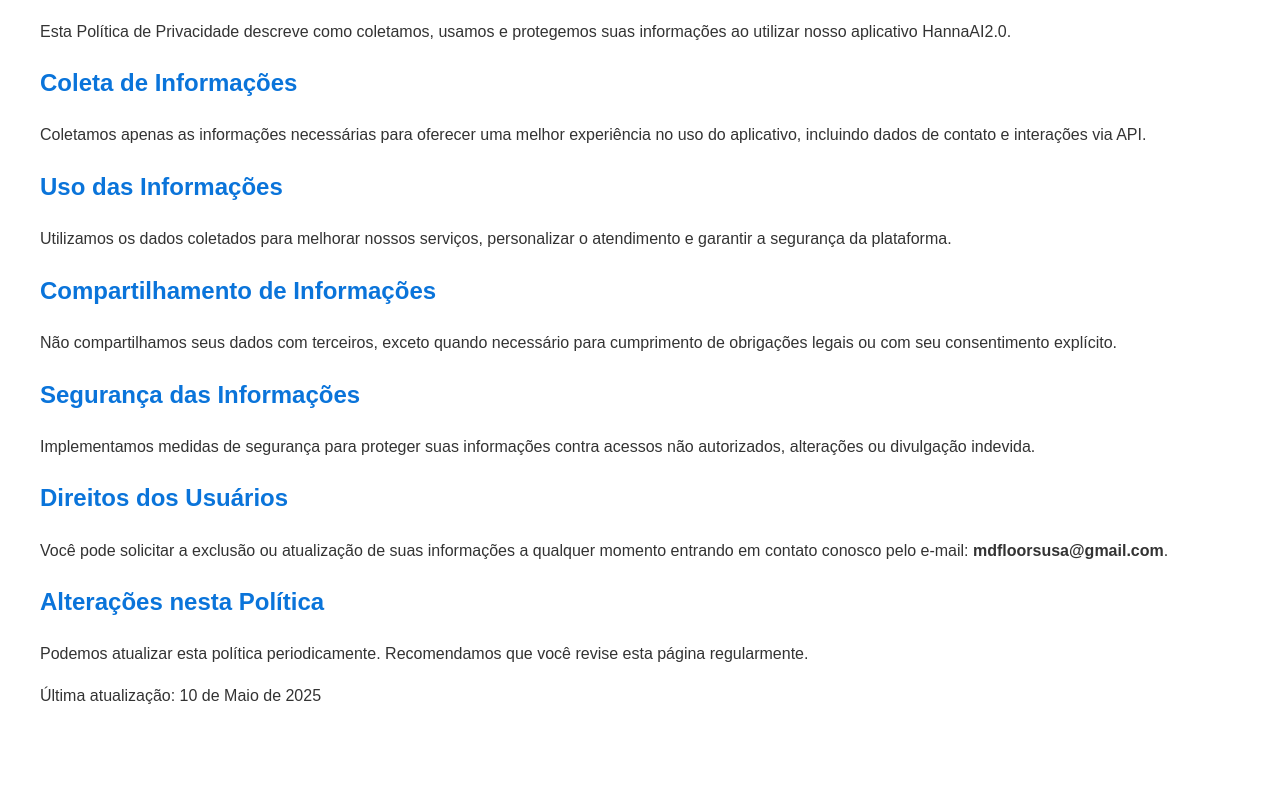
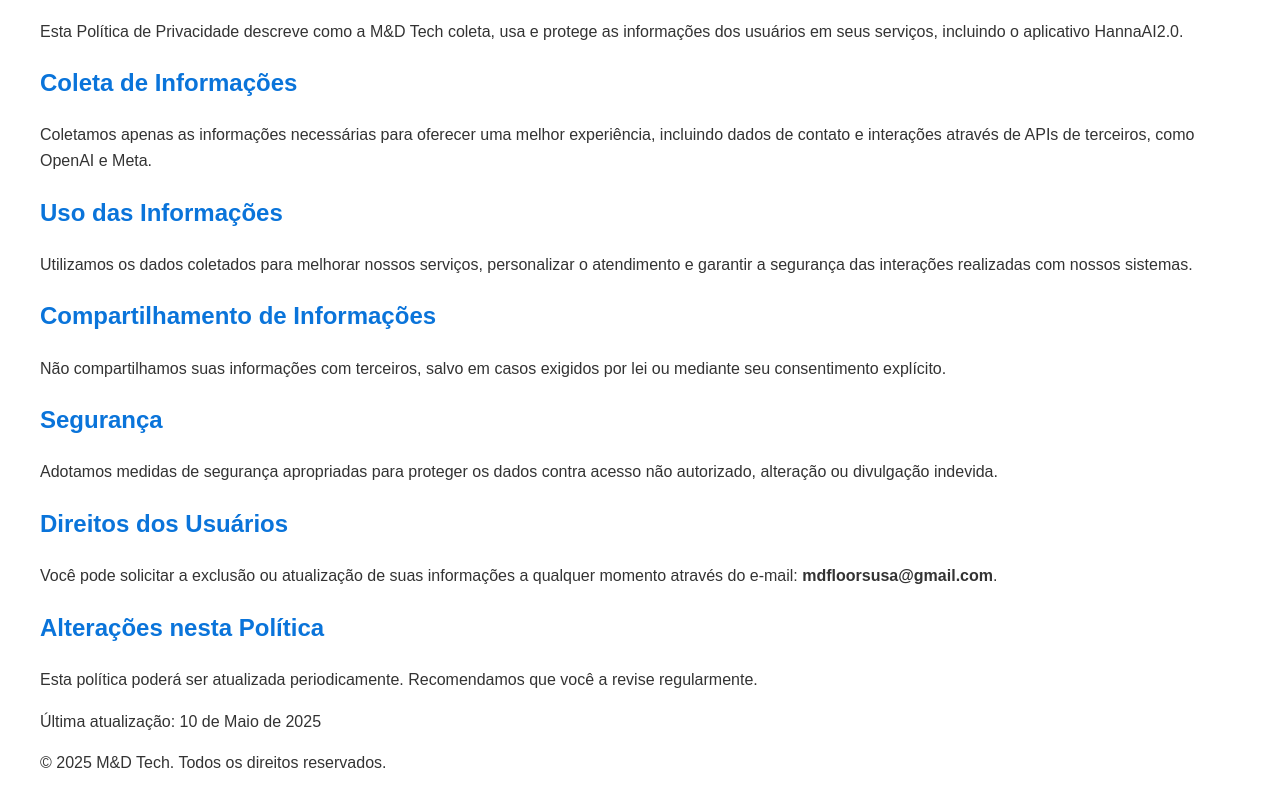
Before and after one commit to Douglasadri10/Hanna, a website: page politica-de-privacidade.html in a window 1280 px wide. Shown: the part 94-900 px from the top of the page. Before the commit the page ends 843 px from the top, so only its background shows below. Drawn offline with Linux system fonts and the light colour scheme.

Commit message:
Update politica-de-privacidade.html

```diff
--- a/politica-de-privacidade.html
+++ b/politica-de-privacidade.html
@@ -11,26 +11,30 @@
 </head>
 <body>
     <h1>Política de Privacidade</h1>
-    <p>Esta Política de Privacidade descreve como coletamos, usamos e protegemos suas informações ao utilizar nosso aplicativo HannaAI2.0.</p>
+    <p>Esta Política de Privacidade descreve como a M&D Tech coleta, usa e protege as informações dos usuários em seus serviços, incluindo o aplicativo HannaAI2.0.</p>
 
     <h2>Coleta de Informações</h2>
-    <p>Coletamos apenas as informações necessárias para oferecer uma melhor experiência no uso do aplicativo, incluindo dados de contato e interações via API.</p>
+    <p>Coletamos apenas as informações necessárias para oferecer uma melhor experiência, incluindo dados de contato e interações através de APIs de terceiros, como OpenAI e Meta.</p>
 
     <h2>Uso das Informações</h2>
-    <p>Utilizamos os dados coletados para melhorar nossos serviços, personalizar o atendimento e garantir a segurança da plataforma.</p>
+    <p>Utilizamos os dados coletados para melhorar nossos serviços, personalizar o atendimento e garantir a segurança das interações realizadas com nossos sistemas.</p>
 
     <h2>Compartilhamento de Informações</h2>
-    <p>Não compartilhamos seus dados com terceiros, exceto quando necessário para cumprimento de obrigações legais ou com seu consentimento explícito.</p>
+    <p>Não compartilhamos suas informações com terceiros, salvo em casos exigidos por lei ou mediante seu consentimento explícito.</p>
 
-    <h2>Segurança das Informações</h2>
-    <p>Implementamos medidas de segurança para proteger suas informações contra acessos não autorizados, alterações ou divulgação indevida.</p>
+    <h2>Segurança</h2>
+    <p>Adotamos medidas de segurança apropriadas para proteger os dados contra acesso não autorizado, alteração ou divulgação indevida.</p>
 
     <h2>Direitos dos Usuários</h2>
-    <p>Você pode solicitar a exclusão ou atualização de suas informações a qualquer momento entrando em contato conosco pelo e-mail: <strong>mdfloorsusa@gmail.com</strong>.</p>
+    <p>Você pode solicitar a exclusão ou atualização de suas informações a qualquer momento através do e-mail: <strong>mdfloorsusa@gmail.com</strong>.</p>
 
     <h2>Alterações nesta Política</h2>
-    <p>Podemos atualizar esta política periodicamente. Recomendamos que você revise esta página regularmente.</p>
+    <p>Esta política poderá ser atualizada periodicamente. Recomendamos que você a revise regularmente.</p>
 
     <p>Última atualização: 10 de Maio de 2025</p>
+
+    <footer>
+        <p>&copy; 2025 M&D Tech. Todos os direitos reservados.</p>
+    </footer>
 </body>
 </html>
```
